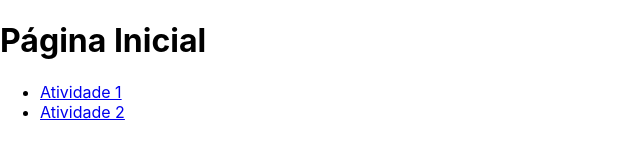
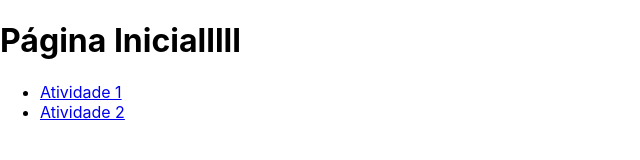
Before and after one commit to marialuizaruiz/atividadesReact, a React (Create React App) app: page / in a window 1280 px wide. Shown: the top 160 px of the page, without its empty margins (0-640 px from the left). Built offline with nearby package versions, Linux system fonts and the light colour scheme.

Commit message:
Alterando H1

```diff
--- a/src/Home.js
+++ b/src/Home.js
@@ -4,7 +4,7 @@ import { Link } from 'react-router-dom';
 const Home = () => {
     return (
         <div>
-            <h1>Página Inicial</h1>
+            <h1>Página Inicialllll</h1>
             <nav>
                 <ul>
                     <li>
```
